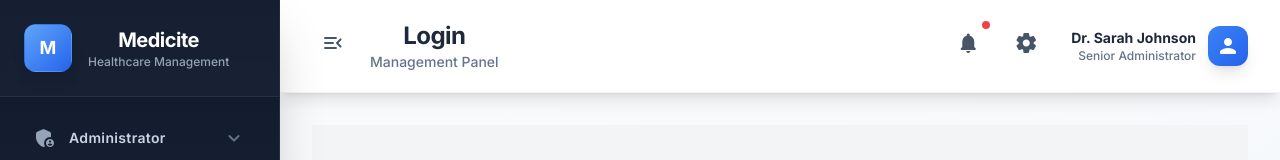
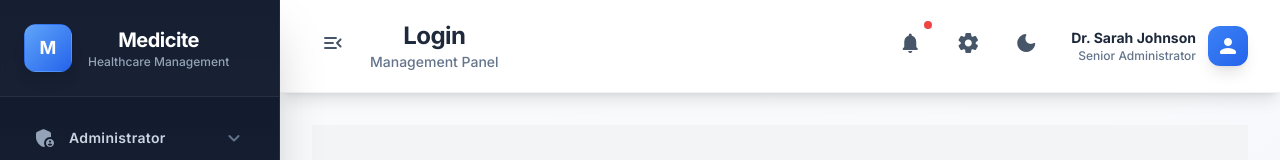
Before and after one commit to MHDMufeek/Pharmacy-POS-system-, a Vue app in the folder frontend/: page / in a window 1280 px wide. Shown: the top 160 px of the page. Built offline with nearby package versions, Linux system fonts and the light colour scheme.

Commit message:
darkmode and light mode

```diff
--- a/frontend/src/App.vue
+++ b/frontend/src/App.vue
@@ -1,5 +1,5 @@
 <template>
-  <div class="flex h-screen w-screen bg-gradient-to-br from-slate-50 via-gray-50 to-blue-50 overflow-hidden">
+  <div class="flex h-screen w-screen bg-gradient-to-br from-slate-50 via-gray-50 to-blue-50 overflow-hidden dark:from-slate-900 dark:via-gray-900 dark:to-blue-950">
     <!-- Sidebar -->
     <Sidebar
       :sidebarOpen="sidebarOpen"
@@ -18,7 +18,7 @@
       />
 
       <!-- Router View -->
-      <main class="flex-1 p-8 overflow-y-auto bg-gradient-to-br from-gray-50/50 to-blue-50/30 animate-fade-in">
+      <main class="flex-1 p-8 overflow-y-auto bg-gradient-to-br from-gray-50/50 to-blue-50/30 animate-fade-in dark:from-gray-800/60 dark:to-blue-900/30">
         <router-view />
       </main>
     </div>
--- a/frontend/src/Login.vue
+++ b/frontend/src/Login.vue
@@ -115,7 +115,9 @@ export default {
     },
     toggleTheme() {
       this.isDark = !this.isDark;
-      localStorage.setItem("preferred-theme", this.isDark ? "dark" : "light");
+      if (this.isDark) document.documentElement.classList.add('dark')
+      else document.documentElement.classList.remove('dark')
+      localStorage.setItem('theme', this.isDark ? 'dark' : 'light');
     },
 
     async handleLogin() {
@@ -157,12 +159,14 @@ export default {
     },
 
     loadThemePreference() {
-      const savedTheme = localStorage.getItem("preferred-theme");
+      const savedTheme = localStorage.getItem('theme');
       if (savedTheme) {
-        this.isDark = savedTheme === "dark";
+        this.isDark = savedTheme === 'dark';
       } else {
-        this.isDark = window.matchMedia("(prefers-color-scheme: dark)").matches;
+        this.isDark = window.matchMedia('(prefers-color-scheme: dark)').matches;
       }
+      if (this.isDark) document.documentElement.classList.add('dark')
+      else document.documentElement.classList.remove('dark')
     },
   },
   mounted() {
--- a/frontend/src/components/Navbar.vue
+++ b/frontend/src/components/Navbar.vue
@@ -1,5 +1,5 @@
 <template>
-  <header class="bg-white/95 backdrop-blur-xl shadow-lg border-b border-gray-200/50 px-8 py-5 sticky top-0 w-full z-40">
+  <header class="bg-white/95 backdrop-blur-xl shadow-lg border-b border-gray-200/50 px-8 py-5 sticky top-0 w-full z-40 dark:bg-gray-900/70 dark:border-gray-700">
     <div class="flex items-center justify-between">
       <!-- Left Section -->
       <div class="flex items-center gap-4">
@@ -15,10 +15,10 @@
 
         <!-- Page Title with Breadcrumb -->
         <div class="flex flex-col">
-          <h1 class="text-2xl font-bold text-slate-800 tracking-tight">
+          <h1 class="text-2xl font-bold text-slate-800 tracking-tight dark:text-slate-100">
             {{ currentRouteName || 'Dashboard' }}
           </h1>
-          <p class="text-sm text-slate-500 font-medium">
+          <p class="text-sm text-slate-500 font-medium dark:text-slate-400">
             {{ currentRouteName ? 'Management Panel' : 'Welcome back to your dashboard' }}
           </p>
         </div>
@@ -47,8 +47,19 @@
         </button>
 
         <!-- Settings -->
-        <button class="p-2 rounded-xl hover:bg-gray-100 transition-all duration-200 group">
-          <span class="material-icons-round text-slate-600 group-hover:text-slate-800">settings</span>
+        <button class="p-2 rounded-xl hover:bg-gray-100 transition-all duration-200 group dark:hover:bg-gray-800">
+          <span class="material-icons-round text-slate-600 group-hover:text-slate-800 dark:text-slate-200">settings</span>
+        </button>
+
+        <!-- Theme Toggle -->
+        <button
+          @click="toggleTheme"
+          :title="isDark ? 'Switch to light mode' : 'Switch to dark mode'"
+          class="p-2 rounded-xl hover:bg-gray-100 transition-all duration-200 group dark:hover:bg-gray-800"
+        >
+          <span class="material-icons-round text-slate-600 group-hover:text-slate-800 dark:text-slate-200">
+            {{ isDark ? 'light_mode' : 'dark_mode' }}
+          </span>
         </button>
 
         <!-- User Profile -->
@@ -67,7 +78,7 @@
 </template>
 
 <script setup>
-import { computed } from 'vue';
+import { computed, ref, onMounted } from 'vue';
 import { useRoute } from 'vue-router';
 
 const props = defineProps({
@@ -81,4 +92,17 @@ const route = useRoute();
 const currentRouteName = computed(() => {
   return route.name;
 });
+
+// Theme state
+const isDark = ref(false)
+onMounted(() => {
+  isDark.value = document.documentElement.classList.contains('dark')
+})
+
+function toggleTheme() {
+  isDark.value = !isDark.value
+  if (isDark.value) document.documentElement.classList.add('dark')
+  else document.documentElement.classList.remove('dark')
+  try { localStorage.setItem('theme', isDark.value ? 'dark' : 'light') } catch (e) {}
+}
 </script>
--- a/frontend/src/views/Admin/CreateUserAccount.vue
+++ b/frontend/src/views/Admin/CreateUserAccount.vue
@@ -158,17 +158,21 @@ const userForm = ref({
 // Theme functionality
 function toggleTheme() {
   isDarkMode.value = !isDarkMode.value;
-  localStorage.setItem('darkMode', isDarkMode.value);
+  if (isDarkMode.value) document.documentElement.classList.add('dark')
+  else document.documentElement.classList.remove('dark')
+  localStorage.setItem('theme', isDarkMode.value ? 'dark' : 'light');
 }
 
 function loadTheme() {
-  const savedTheme = localStorage.getItem('darkMode');
+  const savedTheme = localStorage.getItem('theme');
   if (savedTheme !== null) {
-    isDarkMode.value = savedTheme === 'true';
+    isDarkMode.value = savedTheme === 'dark';
   } else {
     // Check system preference
     isDarkMode.value = window.matchMedia('(prefers-color-scheme: dark)').matches;
   }
+  if (isDarkMode.value) document.documentElement.classList.add('dark')
+  else document.documentElement.classList.remove('dark')
 }
 
 onMounted(() => {
--- a/frontend/tailwind.config.js
+++ b/frontend/tailwind.config.js
@@ -4,6 +4,8 @@ export default {
     "./index.html",
     "./src/**/*.{vue,js,ts,jsx,tsx}",
   ],
+  // Use class strategy so we can toggle dark mode globally
+  darkMode: 'class',
   theme: {
     extend: {},
   },
```
